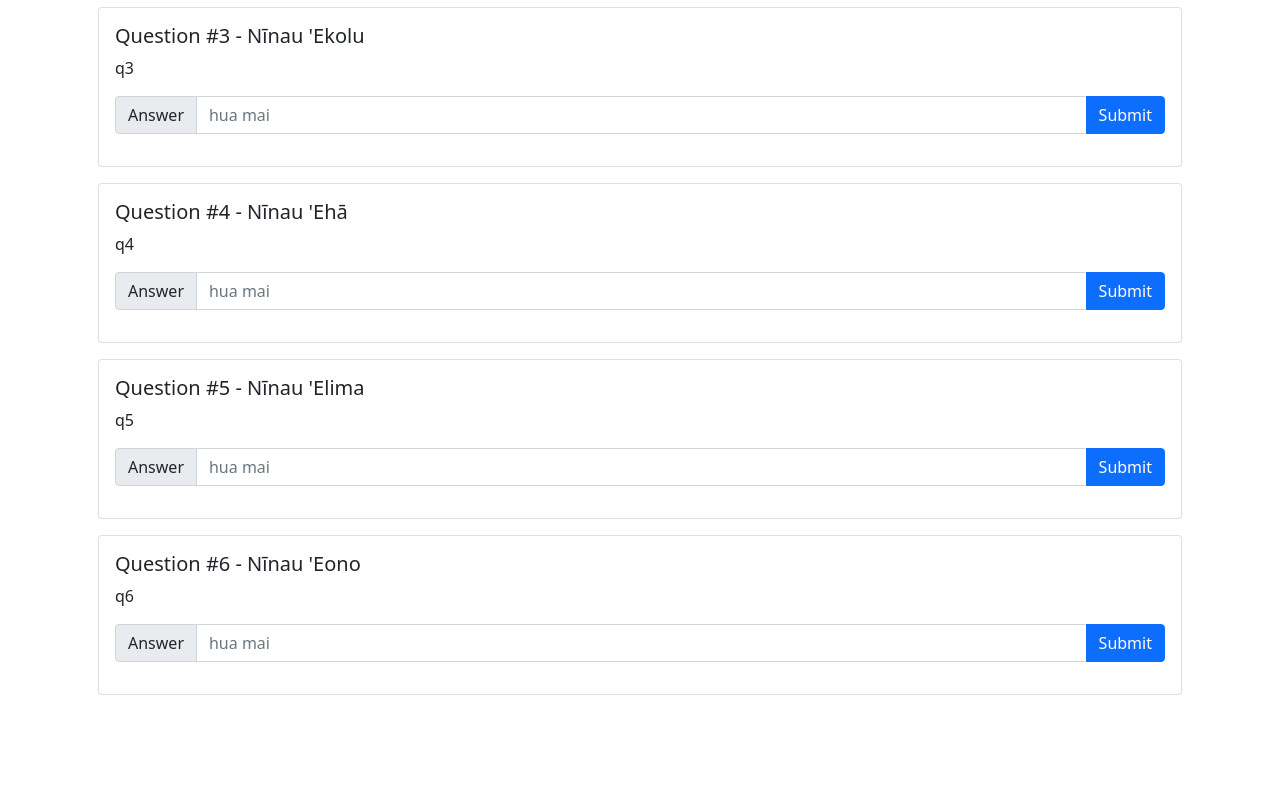
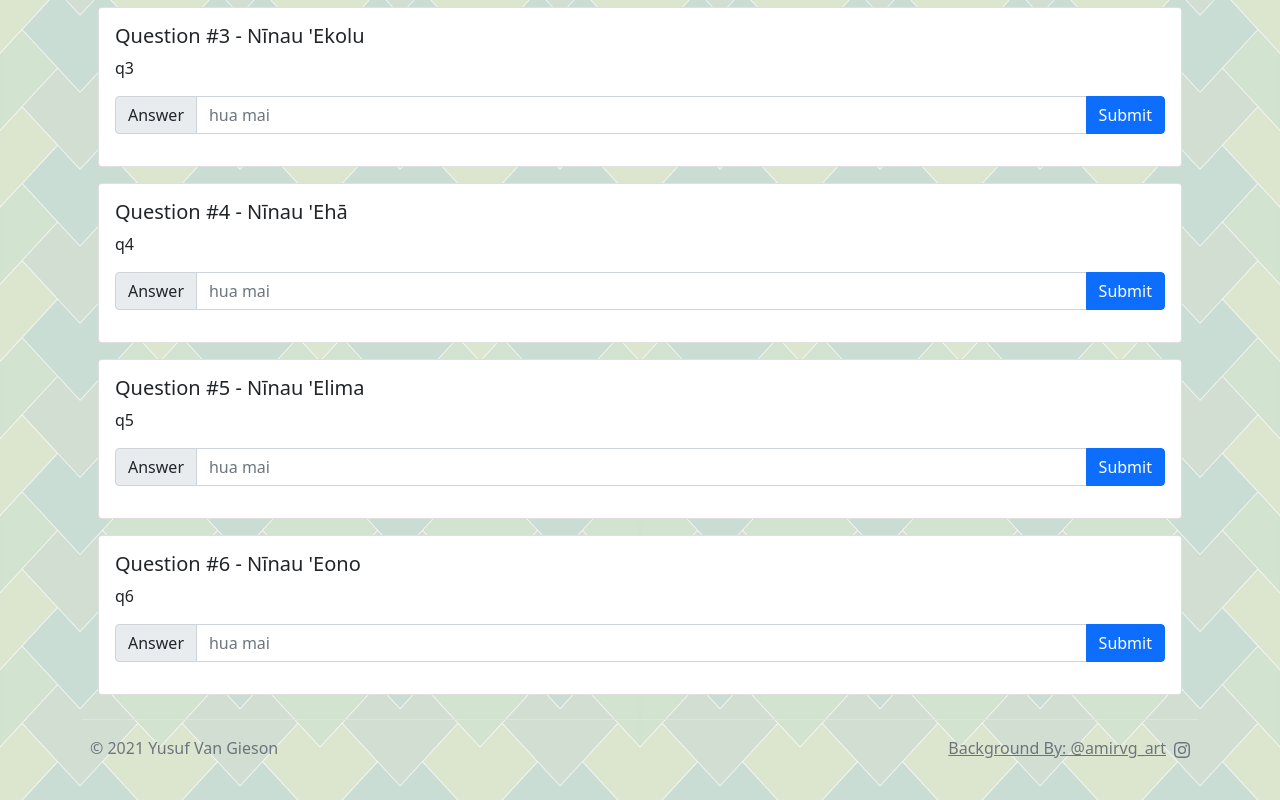
Before and after one commit to yusufvg/olelo-quiz, a React (Create React App) app: page / in a window 1280 px wide. Shown: the part 433-1233 px from the top of the page. Before the commit the page ends 1144 px from the top, so only its background shows below. Built offline with nearby package versions, Linux system fonts and the light colour scheme.

Commit message:
added background and bootstrap icons

```diff
--- a/package.json
+++ b/package.json
@@ -8,6 +8,7 @@
     "@testing-library/user-event": "^12.8.3",
     "bootstrap": "^5.1.0",
     "react": "^17.0.2",
+    "react-bootstrap-icons": "^1.5.0",
     "react-dom": "^17.0.2",
     "react-scripts": "4.0.3",
     "web-vitals": "^1.1.2"
--- a/src/App.css
+++ b/src/App.css
@@ -36,3 +36,9 @@
     transform: rotate(360deg);
   }
 }
+
+body {
+  background-image: url(bg-white.jpg);
+  background-repeat: repeat;
+  background-size: 50% 50%;
+}
--- a/src/components/Game.jsx
+++ b/src/components/Game.jsx
@@ -1,4 +1,5 @@
 import React, { Component } from "react";
+import { Instagram } from "react-bootstrap-icons";
 import NavBar from "./NavBar";
 import Question from "./Question";
 
@@ -25,12 +26,35 @@ class Game extends Component {
 
   render() {
     return (
-      <div>
+      <div id="game-root">
         <NavBar score={this.state.score} />
         <div className="container">
           {this.state.questions.map((q) => (
             <Question key={q.num} q={q} onScore={this.handleScore} />
           ))}
+        </div>
+        <div class="container">
+          <footer class="d-flex flex-wrap justify-content-between align-items-center py-3 my-4 border-top">
+            <div class="col-md-4 d-flex align-items-center">
+              <a
+                href="/"
+                class="mb-3 me-2 mb-md-0 text-muted text-decoration-none lh-1"
+              ></a>
+              <span class="text-muted">© 2021 Yusuf Van Gieson</span>
+            </div>
+
+            <ul class="nav col-md-4 justify-content-end list-unstyled d-flex">
+              <li class="ms-3">
+                <a
+                  class="text-muted"
+                  href="https://instagram.com/amirvg_art?utm_medium=copy_link"
+                >
+                  Background By: @amirvg_art
+                  <Instagram className="mx-2" />
+                </a>
+              </li>
+            </ul>
+          </footer>
         </div>
       </div>
     );
```
Also changed, not shown: src/bg-white.jpg (added), 1 other file (tests, documents, lock files or other folders).
